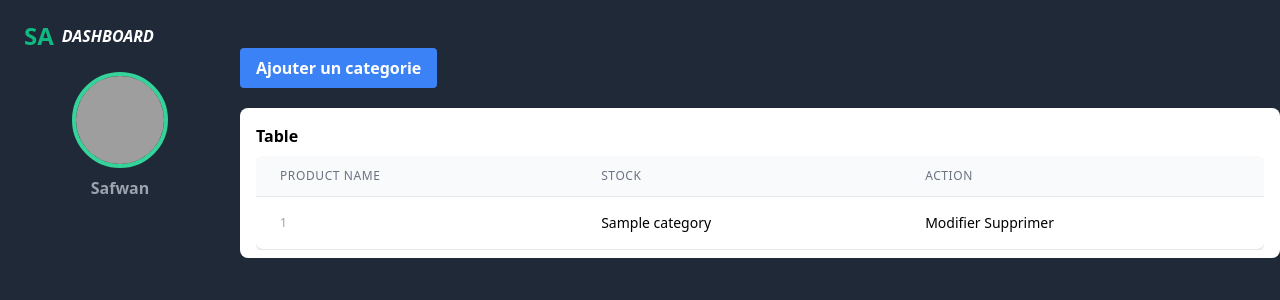
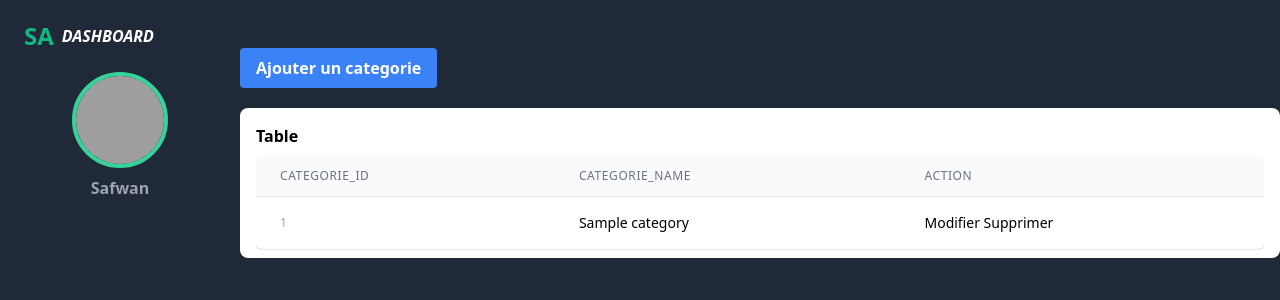
Before and after one commit to Youcode-Classe-E-2023-2024/elmehdi_elfari_Wiki, a PHP site: template views/categories_view.php in a window 1280 px wide. Shown: the top 300 px of the page. Run offline with PHP 8.4, Linux system fonts and the light colour scheme; the template is opened without the code that fills it: most values are stand-ins (such as "Sample title", 1, 10 or a date in 2020); some libraries are stand-ins or nearby versions; grey boxes are pictures that could not be loaded.

Commit message:
categories view

```diff
--- a/views/categories_view.php
+++ b/views/categories_view.php
@@ -56,6 +56,7 @@
                     </form>
                 </div>
 
+
                 <div class="col-span-12 mt-5">
                     <div class="grid gap-2 grid-cols-1 lg:grid-cols-1">
                         <div class="bg-white p-4 shadow-lg rounded-lg">
@@ -70,12 +71,12 @@
                                                     <tr>
                                                         <th class="px-6 py-3 bg-gray-50 text-xs leading-4 font-medium text-gray-500 uppercase tracking-wider">
                                                             <div class="flex cursor-pointer">
-                                                                <span class="mr-2">PRODUCT NAME</span>
+                                                                <span class="mr-2">Categorie_ID</span>
                                                             </div>
                                                         </th>
                                                         <th class="px-6 py-3 bg-gray-50 text-xs leading-4 font-medium text-gray-500 uppercase tracking-wider">
                                                             <div class="flex cursor-pointer">
-                                                                <span class="mr-2">Stock</span>
+                                                                <span class="mr-2">Categorie_Name</span>
                                                             </div>
                                                         </th>
                                                         <th class="px-6 py-3 bg-gray-50 text-xs leading-4 font-medium text-gray-500 uppercase tracking-wider">
@@ -99,7 +100,7 @@
                                                                     <button type="button" class="btn btn-success" data-toggle="modal" data-target="#editModal<?= $categorie['categorie_id']; ?>">
                                                                         Modifier
                                                                     </button>
-                                                                    <input type="hidden" name="editId" value="<?= $categorie['categorie_id']; ?>">
+                                                                    <input onclick="showPopUp" type="hidden" name="editId" value="<?= $categorie['categorie_id']; ?>">
 
 
                                                                     <button type="submit" name="categorieDelete" class="btn btn-danger">Supprimer</button>
@@ -152,4 +153,12 @@
                 categorieModal.classList.add('hidden');
             }
         });
+
+        function showPopUp() {
+            document.getElementsByClassName('categorieModalEdit').classList.remove('hidden');
+        }
+
+        function hidePopUp() {
+            document.getElementsByClassName('closeModalButtonEditer').classList.add('hidden');
+        }
     </script>
```
